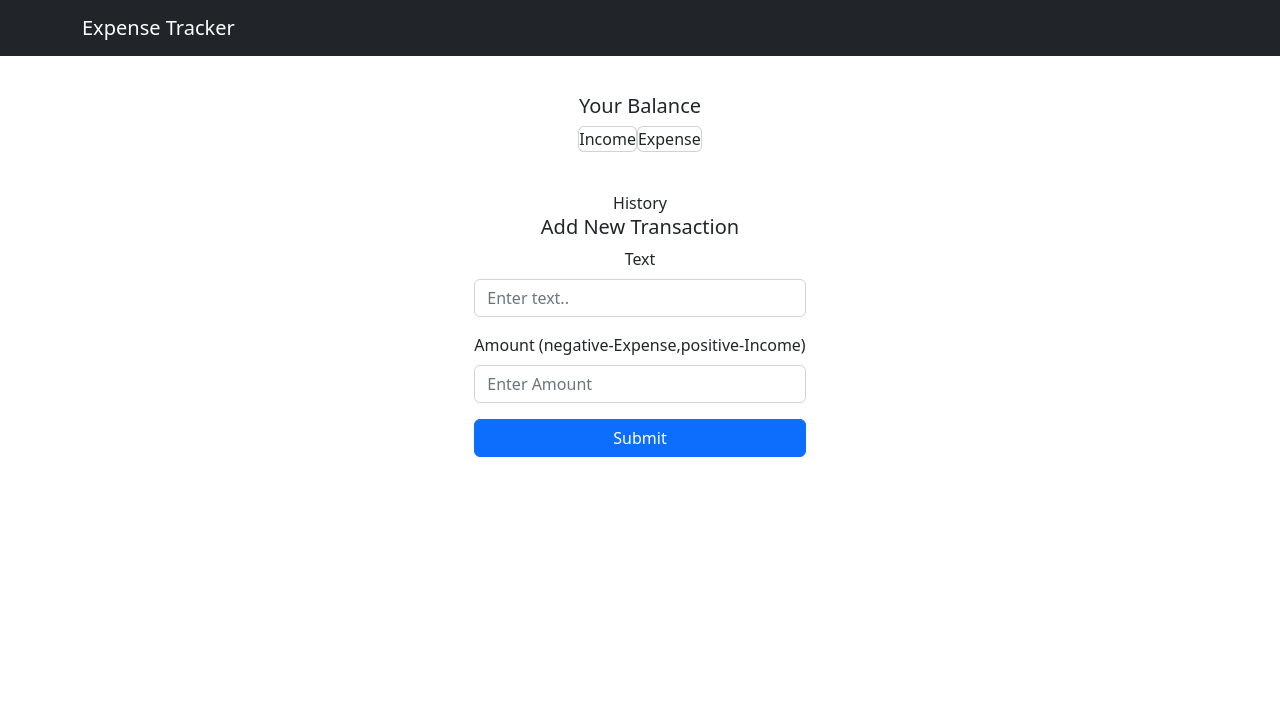
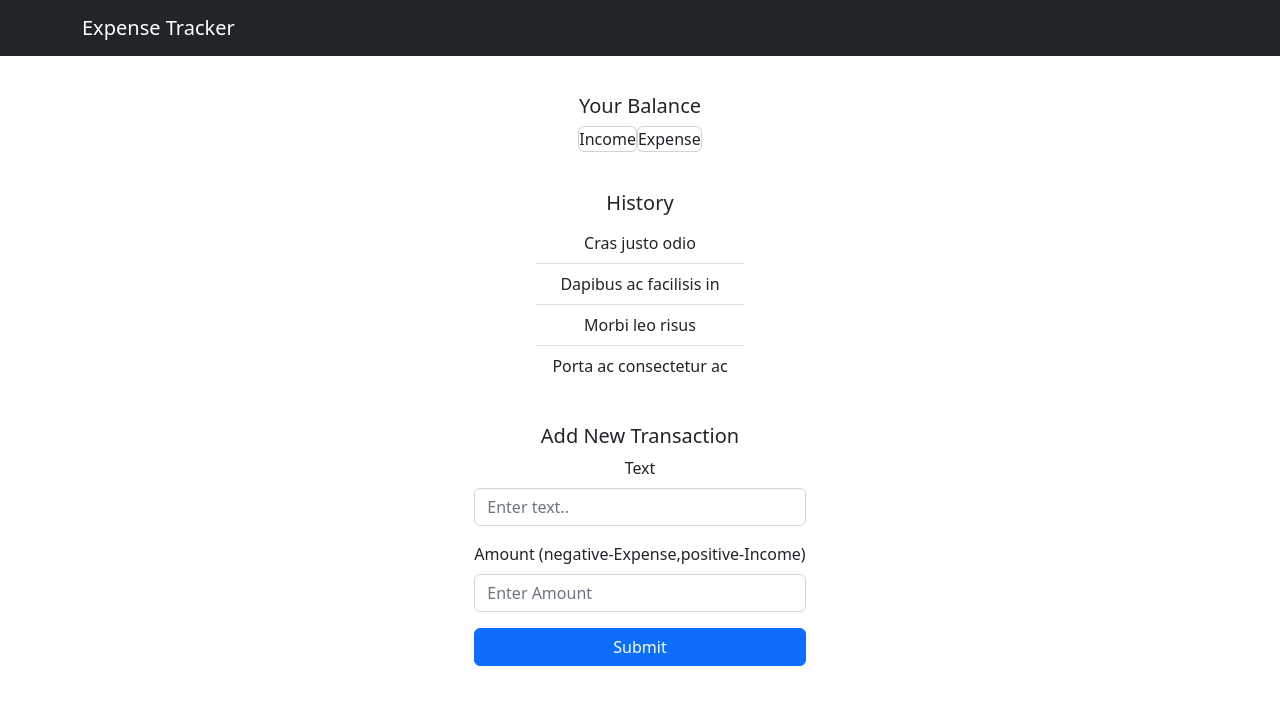
Before and after one commit to aswathyeg/react-expense-tracker, a React (Create React App) app: page / in a window 1280 px wide. Shown: the top 704 px of the page. Built offline with nearby package versions, Linux system fonts and the light colour scheme.

Commit message:
added Listgroup

```diff
--- a/src/components/History.js
+++ b/src/components/History.js
@@ -1,7 +1,19 @@
 import React from "react";
+import ListGroup from "react-bootstrap/ListGroup";
 
 const History = () => {
-  return <div>History</div>;
+  return (
+    <div className="expenseList">
+      {" "}
+      <ListGroup variant="flush">
+        <h5>History</h5>
+        <ListGroup.Item>Cras justo odio</ListGroup.Item>
+        <ListGroup.Item>Dapibus ac facilisis in</ListGroup.Item>
+        <ListGroup.Item>Morbi leo risus</ListGroup.Item>
+        <ListGroup.Item>Porta ac consectetur ac</ListGroup.Item>
+      </ListGroup>
+    </div>
+  );
 };
 
 export default History;
```
